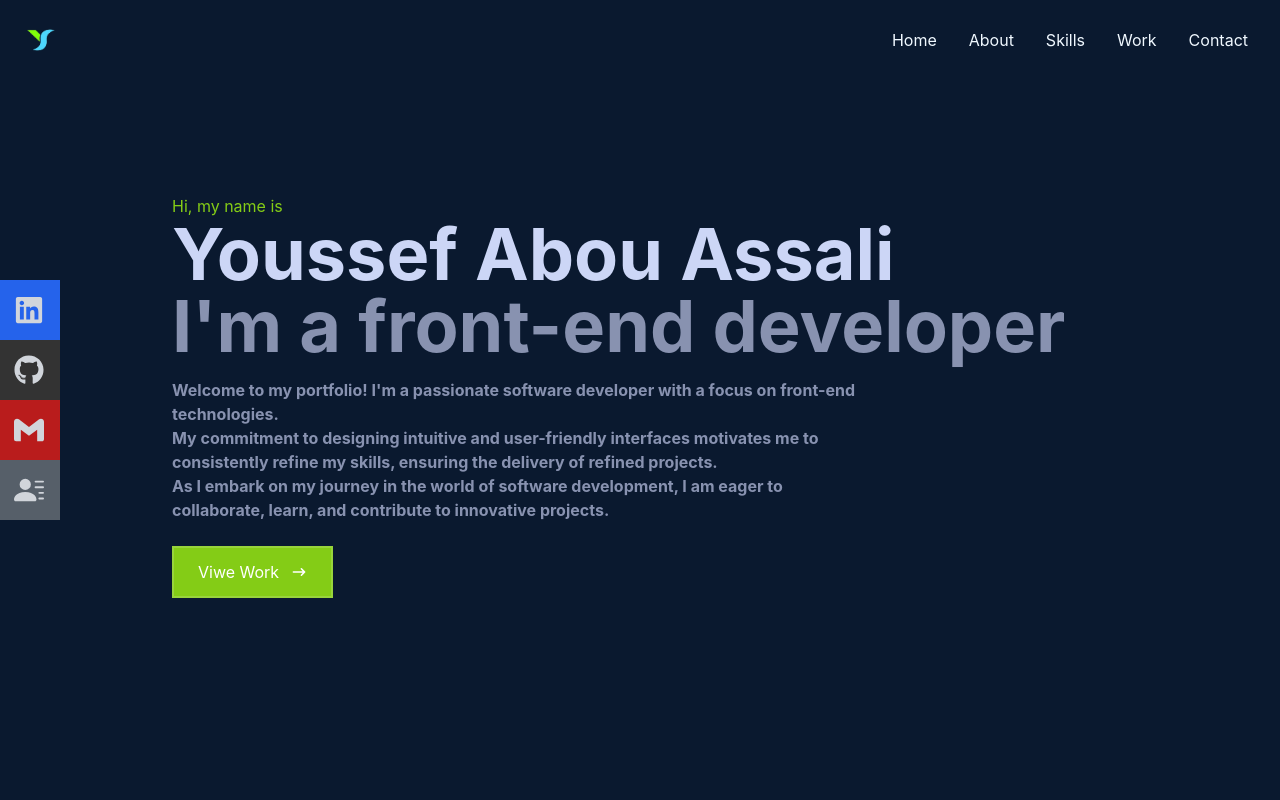
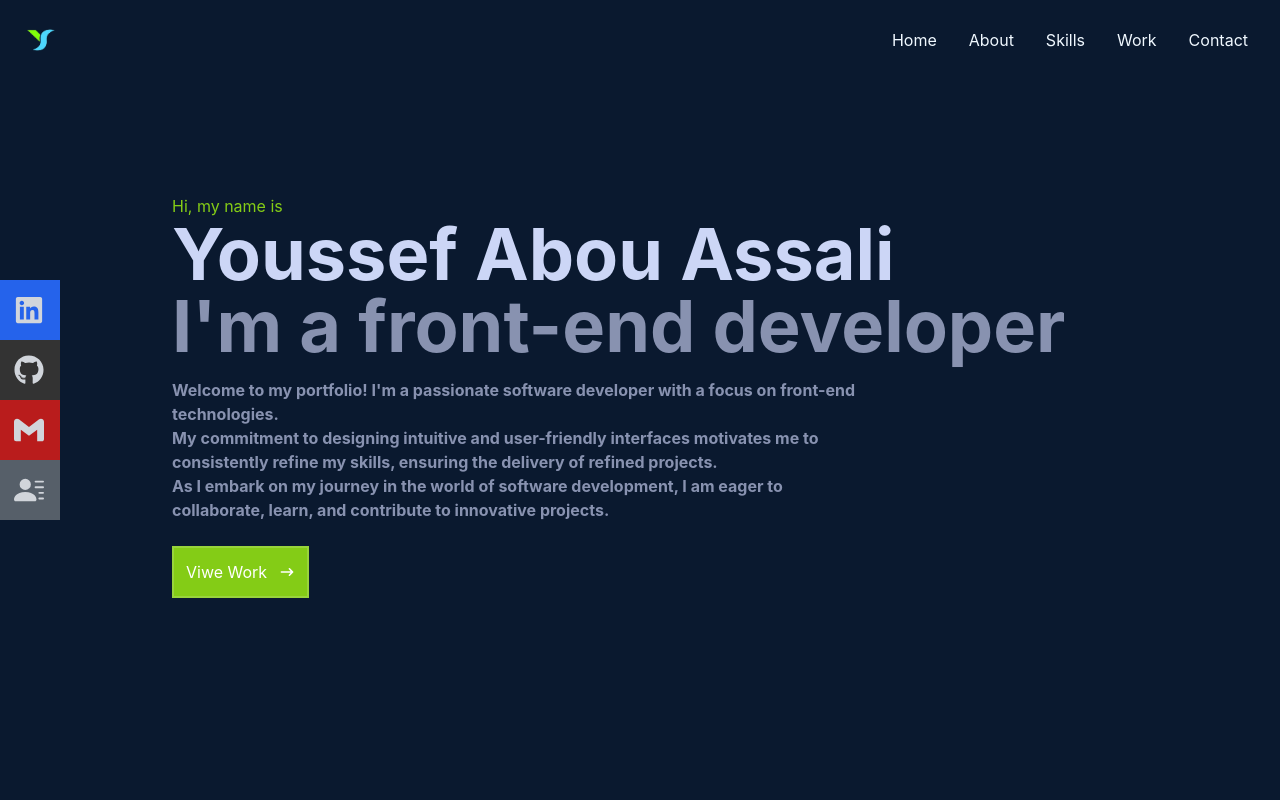
Before and after one commit to youssef-abouassali/Portfolio, a React (Vite) app: page / in a window 1280 px wide. Shown: the top 800 px of the page. Built offline with nearby package versions, Linux system fonts and the light colour scheme.

Commit message:
add project

```diff
--- a/src/componts/Home.tsx
+++ b/src/componts/Home.tsx
@@ -26,7 +26,7 @@ const Home = () => {
           eager to collaborate, learn, and contribute to innovative projects.
         </p>
         <div>
-          <button className="text-white group border-2 px-6 py-3 my-2 flex items-center hover: bg-lime-500 hover:border-blue-300">
+          <button className="text-white group border-2 px-3 py-3 my-2 flex items-center hover: bg-lime-500 hover:border-blue-300">
             <Link to="work" smooth={true} duration={500}>
               Viwe Work
             </Link>
--- a/src/componts/Work.tsx
+++ b/src/componts/Work.tsx
@@ -5,7 +5,7 @@ const data = [
   {
     image: blacklue,
     name: "Blacklue",
-    demoLink: "https://netflix-mock-phi.vercel.app/",
+    demoLink: "https://blacklue-youssef-abou-asalis-projects.vercel.app/",
     codeLink: "https://github.com/youssef-abouassali/netflix-mock",
   },
   { image: food, name: "Coming soon...", demoLink: "/", codeLink: "/" },
```
